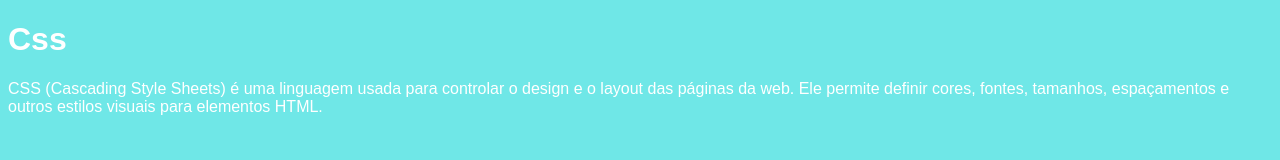
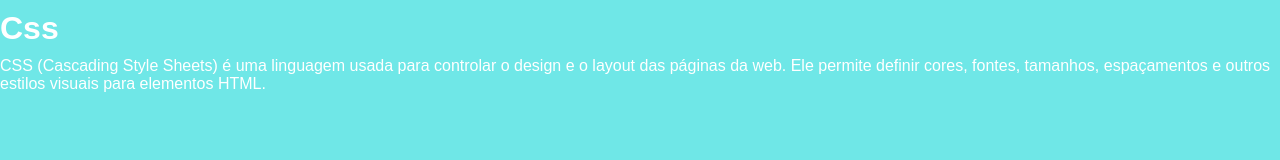
Before and after one commit to GustavoGu0202/Portfolio, a plain HTML site: page pages/css-page.html in a window 1280 px wide. Drawn offline with Linux system fonts and the light colour scheme.

Commit message:
atualização

```diff
--- a/folder-css/estilo-pages.css
+++ b/folder-css/estilo-pages.css
@@ -1,9 +1,15 @@
+*{
+    margin: 0%;
+    padding: 0%;
+}
+
 body{
     background-color: #6fe7e7;
     font-family: Arial, Helvetica, sans-serif;
 }
 
 h1{
+    margin: 10px 0;
     color: white;
 }
 
```
